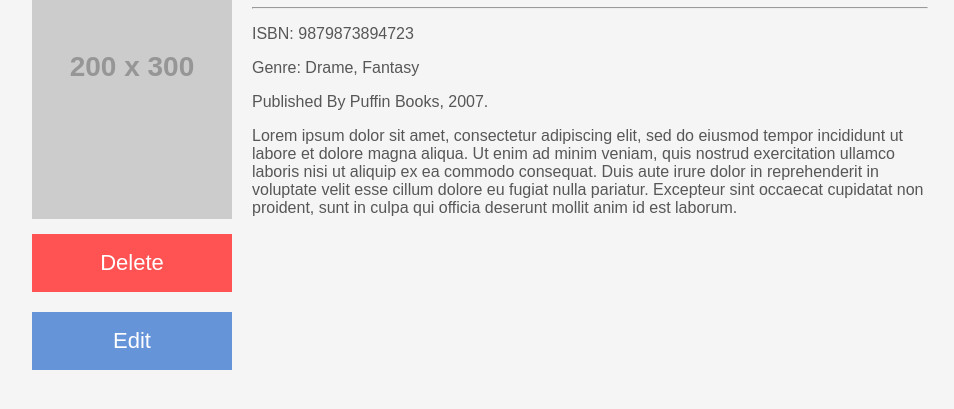
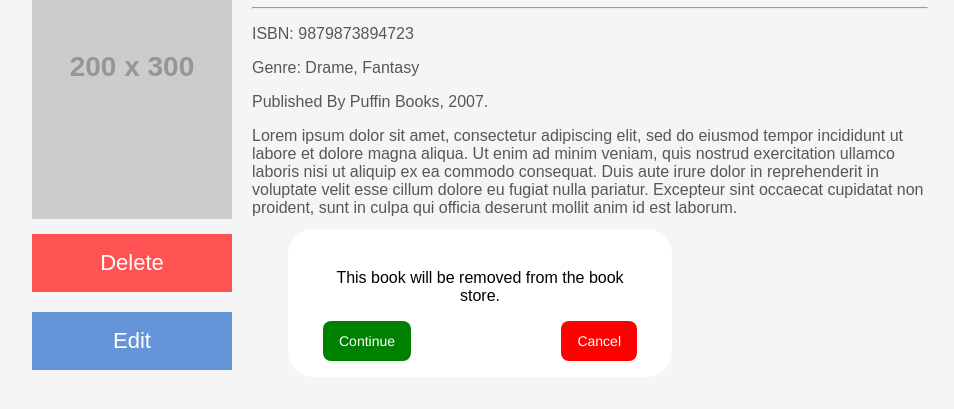
Before and after one commit to benedictdube/triple_reads, a website with bundled scripts: page public/viewBook.html in a window 1280 px wide. Both pictures are taken after a click on the button "Delete". Shown: the part 97-506 px from the top of the page, without its empty margins (160-1114 px from the left). Built offline with nearby package versions, Linux system fonts and the light colour scheme; placeholder pictures from the web are drawn by us.

Commit message:
Adding delete popup

```diff
--- a/public/css/viewBooks.css
+++ b/public/css/viewBooks.css
@@ -59,3 +59,75 @@ hr {
 .delete-btn {
     margin-right: 0px;
 }
+
+#popup {
+    opacity: 1;
+    position: fixed;
+    top: 50%;
+    left: 50%;
+    transform: translate(-50%, -50%);
+    width: 50%;
+    background-color:white;
+    text-align: center;
+}
+
+.popup-btn{
+    background-color: #EA4C89;
+    border-radius: 8px;
+    border-style: none;
+    box-sizing: border-box;
+    color: #FFFFFF;
+    cursor: pointer;
+    display: inline-block;
+    font-family: "Haas Grot Text R Web", "Helvetica Neue", Helvetica, Arial, sans-serif;
+    font-size: 14px;
+    font-weight: 500;
+    height: 40px;
+    line-height: 20px;
+    list-style: none;
+    margin: 0;
+    outline: none;
+    padding: 10px 16px;
+    position: relative;
+    text-align: center;
+    text-decoration: none;
+    transition: color 100ms;
+    vertical-align: baseline;
+    user-select: none;
+    -webkit-user-select: none;
+    touch-action: manipulation;
+}
+
+#popupContent {
+    display:none;
+    border-radius: 25px;
+    max-width: 340px;
+    top: 50%;
+    left: 50%;
+    transform: translate(-50%, -50%);
+    width: 50%;
+    background-color:white;
+    text-align: center;
+    position:fixed;
+    padding-top: 1.5em;
+    padding-bottom: 3.5em;
+    padding-left:2em;
+    padding-right:2em;
+}
+
+#continueDelete {
+    position:absolute;
+    left:2.5em;
+    background-color: green;
+    display: block;
+}
+
+#cancelDelete{
+    position:absolute;
+    right:2.5em;
+    background-color: red;
+    display: block;
+}
+#bookInfo{
+    opacity: 0.3;
+}
--- /dev/null
+++ b/public/js/viewBook.ts
@@ -0,0 +1,31 @@
+document.addEventListener("DOMContentLoaded", () =>{
+    const btnDelete = document.getElementsByClassName("delete-btn").item(0) as HTMLButtonElement;
+    const popupContent = document.getElementById("popupContent") as HTMLElement;
+    const btnContinue = document.getElementById("continueDelete") as HTMLElement;
+    const btnCancel = document.getElementById("cancelDelete") as HTMLElement;
+
+    btnDelete.onclick = () =>{
+        popupContent.style.display = "block";
+    }
+
+    btnContinue.onclick = () =>{
+        const isbn = document.getElementById('isbn') as HTMLElement;
+
+        fetch(`/book/${isbn.textContent}`, {method: 'DELETE'})
+        .then(response => {
+            if (response.ok)
+            {
+                popupContent.style.display = "none";
+                window.location.href = "/";
+            }
+            else
+                throw Error("Couldn't delete the book");
+        })
+        .catch(()=>console.error("Couldn't delete the book"));
+    }
+
+    btnCancel.onclick = () => {
+        popupContent.style.display = "none";
+    }
+
+});
--- a/public/viewBook.html
+++ b/public/viewBook.html
@@ -14,11 +14,19 @@
 
     <script src="js/header.js"></script>
     <script src="js/footer.js"></script>
+    <script src="js/viewBook.js"></script>
 </head>
 <body onload="loadPage()">
     <header id="header"></header>
 
     <main>
+        <section id="popup">
+            <div id="popupContent">
+                <p>This book will be removed from the book store.</p>
+                <button id="continueDelete" class="popup-btn">Continue</button>
+                <button id="cancelDelete" class="popup-btn">Cancel</button>
+            </div>
+        </section>
         <section class="left-section">
             <img class="coverBook" src="https://via.placeholder.com/200x300.png?text=Book+Cover" />
             <button type="button" id="addGenre" class="btn delete-btn">Delete</button>
@@ -34,7 +42,7 @@
             <p class="publishInfo">Published By Puffin Books, 2007.</p>
 
             <p class="abstract">Lorem ipsum dolor sit amet, consectetur adipiscing elit, sed do eiusmod tempor incididunt ut labore et dolore magna aliqua. Ut enim ad minim veniam, quis nostrud exercitation ullamco laboris nisi ut aliquip ex ea commodo consequat. Duis aute irure dolor in reprehenderit in voluptate velit esse cillum dolore eu fugiat nulla pariatur. Excepteur sint occaecat cupidatat non proident, sunt in culpa qui officia deserunt mollit anim id est laborum.</p>
-        </section>
+        </sectin>
     </main>
 
     <footer id="footer"></footer>
```
